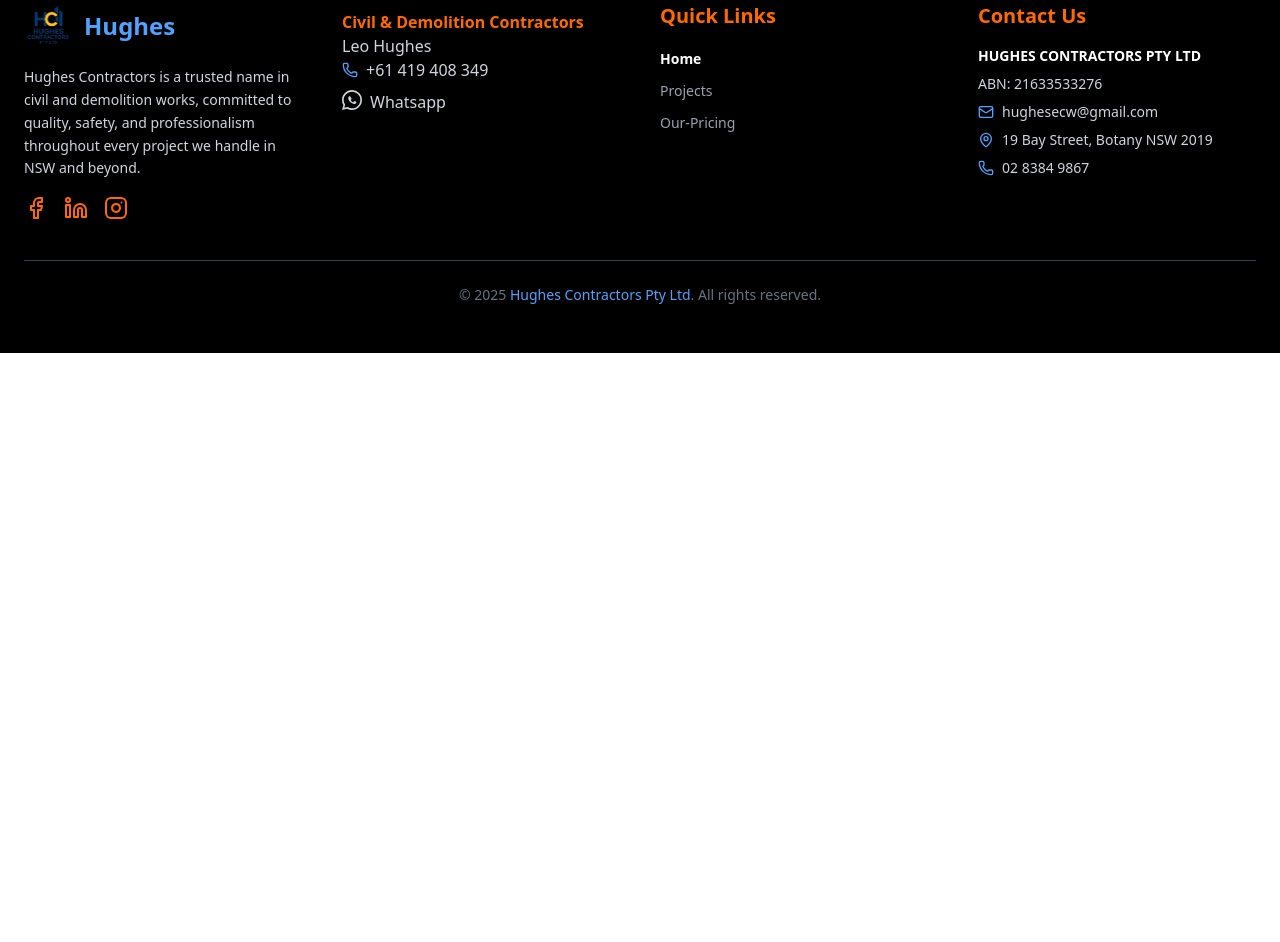
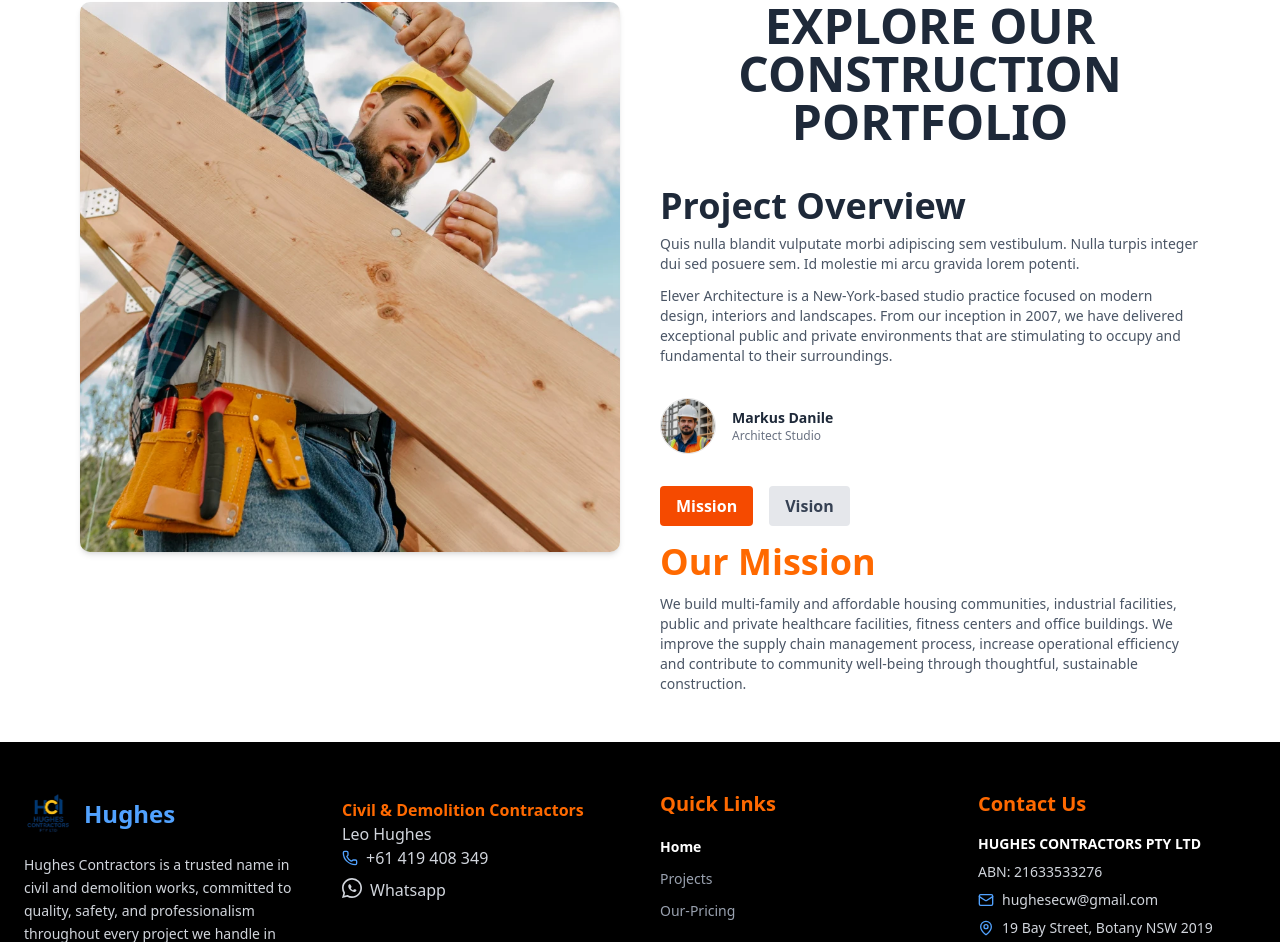
Before and after one commit to Sazid60/Hughes-Contractors-Pty-Ltd-Frontend, a React (Vite) app: page / in a window 1280 px wide. Shown: the part 4021-4963 px from the top of the page. Before the commit the page ends 4374 px from the top, so only its background shows below. Built offline with nearby package versions, Linux system fonts and the light colour scheme; no server answers; a web font is replaced by a local one.

Commit message:
Add:Footer Added

```diff
--- /dev/null
+++ b/src/elements/individuals/home/ConstructionPortfolio.tsx
@@ -0,0 +1,119 @@
+import { useState } from "react";
+import constructionImage from "/construction-portfolio.webp";
+import constructionMan from "/image-5.png";
+
+export default function ConstructionPortfolio() {
+    const [activeTab, setActiveTab] = useState<"mission" | "vision">("mission");
+  return (
+    <section className="bg-white py-12 px-4 md:px-10 lg:px-20">
+
+
+      <div className="grid grid-cols-1 lg:grid-cols-2 gap-10 items-start">
+        {/* === Left Image Section === */}
+        <div className="w-full">
+          <img
+            src={constructionImage}
+            alt="Construction Site"
+            className="w-full  lg:h-[550px]  rounded-lg shadow-md object-cover"
+          />
+        </div>
+
+        {/* === Right Content Section === */}
+        <div className="space-y-8">
+          {/* === Project Overview === */}
+          <div>
+               {/* === Section Title === */}
+      <h1 className="text-3xl sm:text-4xl lg:text-5xl font-bold mb-10 uppercase text-center text-gray-800">
+        Explore Our Construction Portfolio
+      </h1>
+            <h2 className="text-2xl sm:text-3xl lg:text-4xl font-bold text-gray-800 mb-2">
+              Project Overview
+            </h2>
+            <h5 className="text-xs md:text-sm text-gray-600 mb-3">
+              Quis nulla blandit vulputate morbi adipiscing sem vestibulum.
+              Nulla turpis integer dui sed posuere sem. Id molestie mi arcu
+              gravida lorem potenti.
+            </h5>
+            <p className="text-xs md:text-sm text-gray-600">
+              Elever Architecture is a New-York-based studio practice focused
+              on modern design, interiors and landscapes. From our inception in
+              2007, we have delivered exceptional public and private
+              environments that are stimulating to occupy and fundamental to
+              their surroundings.
+            </p>
+          </div>
+
+          {/* === Architect Info === */}
+          <div className="flex items-center gap-4 mt-4">
+            <img
+              src={constructionMan}
+              alt="Architect"
+              className="w-14 h-14 object-cover rounded-full border"
+            />
+            <div>
+              <span className="block font-semibold text-sm text-gray-800">
+                Markus Danile
+              </span>
+              <span className="block text-xs text-gray-500">
+                Architect Studio
+              </span>
+            </div>
+          </div>
+
+          {/* === Mission & Vision === */}
+          <div>
+      {/* === Tab Buttons === */}
+      <div className="flex space-x-4 mb-4">
+        <button
+          onClick={() => setActiveTab("mission")}
+          className={`px-4 py-2 rounded font-semibold transition-all ${
+            activeTab === "mission"
+              ? "bg-orange-600 text-white"
+              : "bg-gray-200 text-gray-700 hover:bg-gray-300"
+          }`}
+        >
+          Mission
+        </button>
+        <button
+          onClick={() => setActiveTab("vision")}
+          className={`px-4 py-2 rounded font-semibold transition-all ${
+            activeTab === "vision"
+              ? "bg-orange-600 text-white"
+              : "bg-gray-200 text-gray-700 hover:bg-gray-300"
+          }`}
+        >
+          Vision
+        </button>
+      </div>
+
+      {/* === Tab Title === */}
+      <h2 className="text-2xl sm:text-3xl lg:text-4xl font-bold text-gray-800 mb-3 text-orange-500">
+        Our {activeTab === "mission" ? "Mission" : "Vision"}
+      </h2>
+
+      {/* === Tab Content === */}
+      <p className="text-xs md:text-sm text-gray-600">
+        {activeTab === "mission" ? (
+          <>
+            We build multi-family and affordable housing communities,
+            industrial facilities, public and private healthcare facilities,
+            fitness centers and office buildings. We improve the supply chain
+            management process, increase operational efficiency and contribute
+            to community well-being through thoughtful, sustainable
+            construction.
+          </>
+        ) : (
+          <>
+            To be a leading force in the construction industry, setting
+            benchmarks for safety, quality, and environmental responsibility. We
+            envision shaping communities with innovative designs and lasting
+            value.
+          </>
+        )}
+      </p>
+    </div>
+        </div>
+      </div>
+    </section>
+  );
+}
--- a/src/pages/HomePage.tsx
+++ b/src/pages/HomePage.tsx
@@ -1,4 +1,5 @@
 import Banner from "@/elements/individuals/home/Banner";
+import ConstructionPortfolio from "@/elements/individuals/home/ConstructionPortfolio";
 import ContactForm from "@/elements/individuals/home/ContactForm";
 import Services from "@/elements/individuals/home/Services";
 import SuccessSection from "@/elements/individuals/home/SuccessSection";
@@ -10,6 +11,7 @@
       <SuccessSection />
       <Services />
       <ContactForm />
+      <ConstructionPortfolio/>
     </div>
   );
 }
```
Also changed, not shown: construction-portfolio.webp (added), image-5.png (added).
